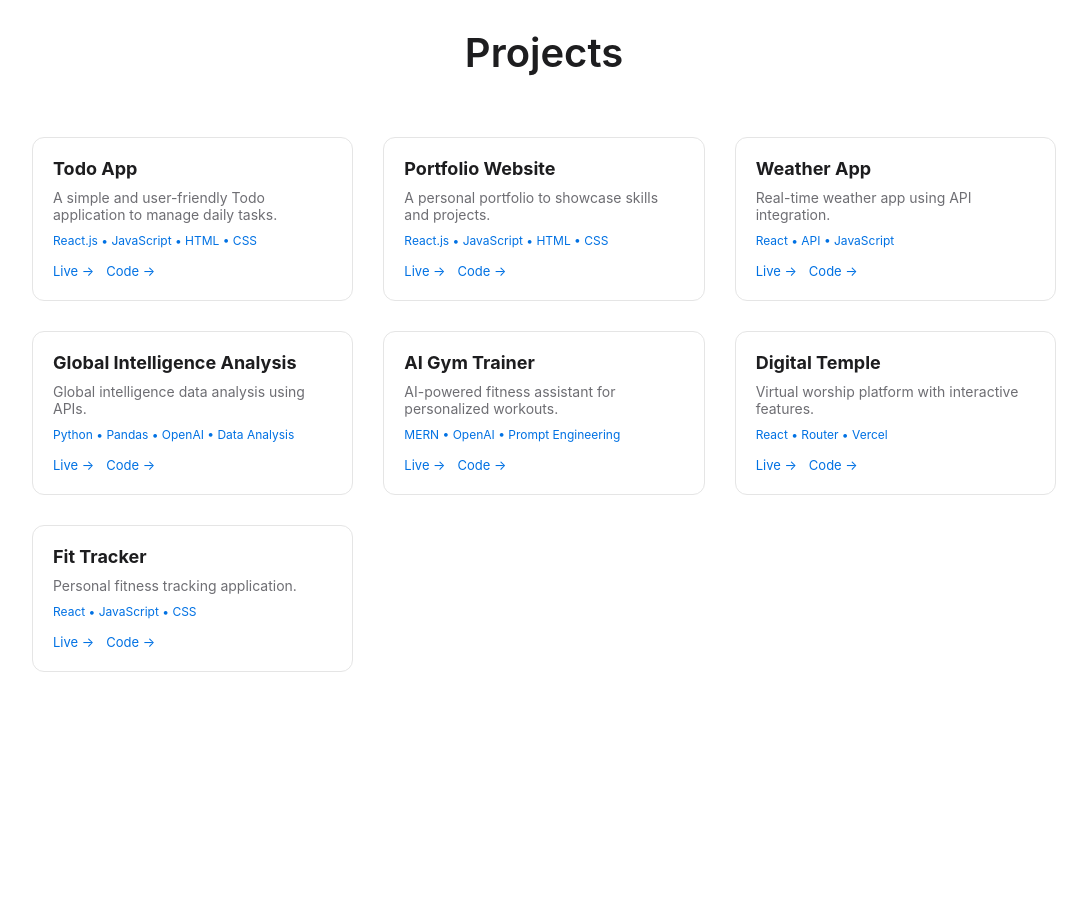
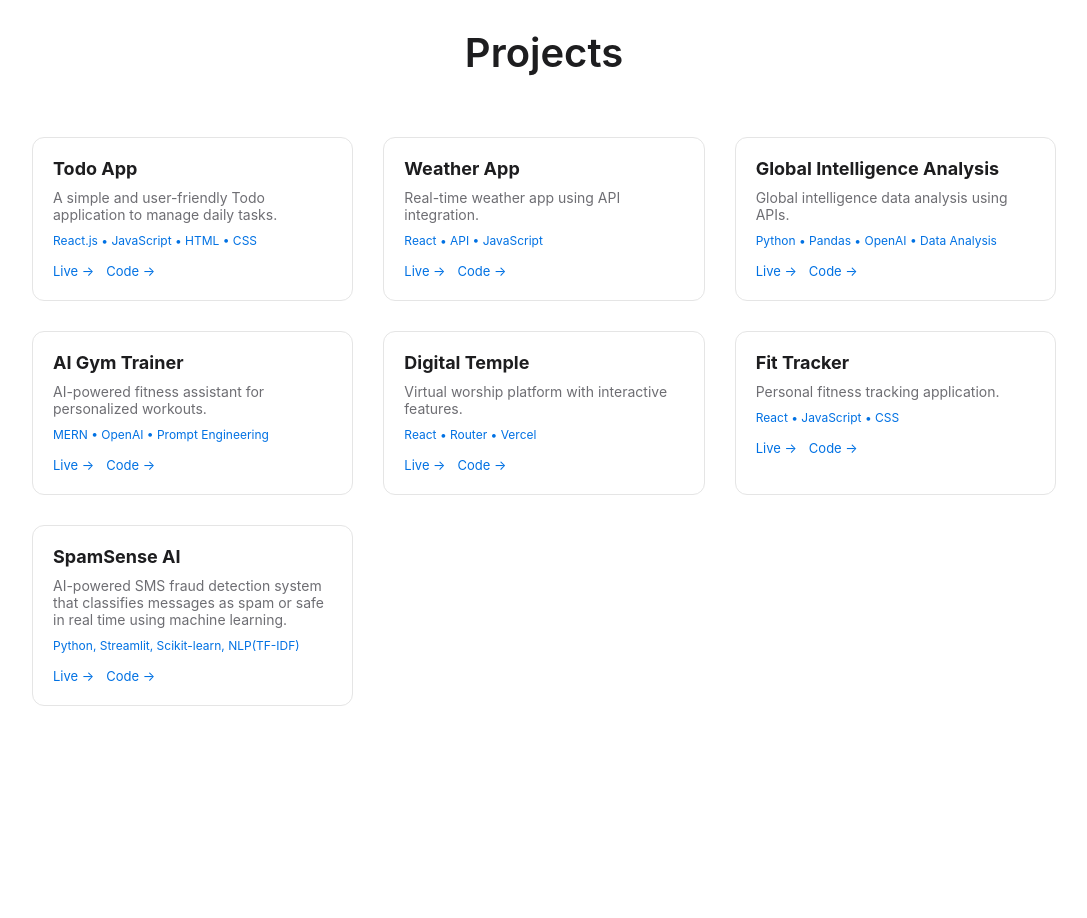
Before and after one commit to shubham-devx/my-portfolio, a React (Create React App) app: page / in a window 1280 px wide. Shown: the part 2220-3138 px from the top of the page, without its empty margins (96-1183 px from the left). Built offline with nearby package versions, Linux system fonts and the light colour scheme.

Commit message:
add ai scam detector project

```diff
--- a/src/components/Projects.jsx
+++ b/src/components/Projects.jsx
@@ -11,14 +11,7 @@ function Projects() {
       live: "https://taskflow-pwa-psi.vercel.app/?_vercel_share=gY188h3DOmSEnAhEySIvYuS66FxQTO6X",
       github: "https://github.com/shubham-devx/taskflow-pwa.git",
     },
-    {
-      name: "Portfolio Website",
-      description:
-        "A personal portfolio to showcase skills and projects.",
-      tech: "React.js • JavaScript • HTML • CSS",
-      live: "https://my-portfolio-jtk1.vercel.app/",
-      github: "https://github.com/shubham-devx/my-portfolio.git",
-    },
+
     {
       name: "Weather App",
       description:
@@ -57,6 +50,14 @@ function Projects() {
         "Personal fitness tracking application.",
       tech: "React • JavaScript • CSS",
       live: "https://fit-tracker-by-shubham.vercel.app",
+      github: "https://github.com/shubham-devx",
+    },
+    {
+      name: "SpamSense AI",
+      description:
+        "AI-powered SMS fraud detection system that classifies messages as spam or safe in real time using machine learning.",
+      tech: "Python, Streamlit, Scikit-learn, NLP(TF-IDF)",
+      live: "https://ai-scam-detector-38gup2dgmpwfpxaucro6sq.streamlit.app/",
       github: "https://github.com/shubham-devx",
     },
   ];
```
